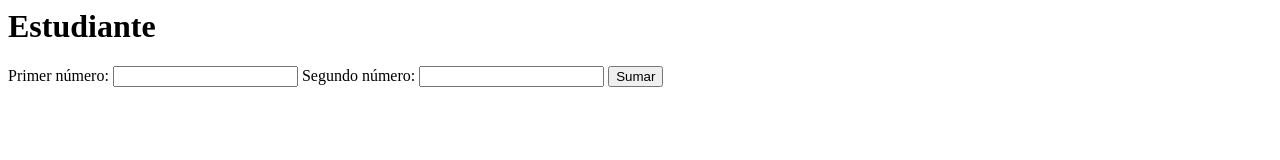
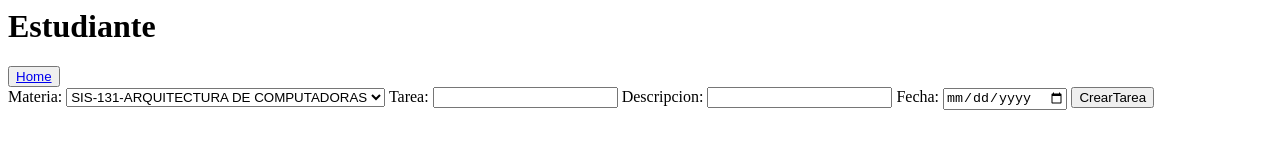
Before and after one commit to SebasAstu/Visualizador-Tareas-Estudiantes-UCB, a website built with Parcel: page estudiante.html in a window 1280 px wide. Built offline with nearby package versions, Linux system fonts and the light colour scheme.

Commit message:
implementar prueba cypress: deberia agregar una tarea

```diff
--- a/estudiante.html
+++ b/estudiante.html
@@ -1,12 +1,25 @@
 <html>
   <body>
     <h1 id="pagEstudiante">Estudiante</h1>
-    <form id="sumar-form">
-      <label for="primer-numero">Primer número:</label>
-      <input type="number" id="primer-numero" />
-      <label for="segundo-numero">Segundo número:</label>
-      <input type="number" id="segundo-numero" />
-      <input type="submit" value="Sumar" id="sumar-button" />
+    <button><a href="index.html">Home</a></button>
+    <form id="tareas-form">
+      <label for="nom-materia">Materia:</label>
+      <Select id = "nom-materia">
+        <Option value = 'ARQUITECTURA DE COMPUTADORAS'>SIS-131-ARQUITECTURA DE COMPUTADORAS</option>
+        <Option value = 'ARQUITECTURA DE SOFTWARE'>SIS-311-ARQUITECTURA DE SOFTWARE</option>
+        <Option value = 'BASES DE DATOS I'>SIS-122-BASES DE DATOS I</option>
+        <Option value = 'BASES DE DATOS II'>SIS-221-BASES DE DATOS II</option>
+        <Option value = 'ESTRUCTURA DE DATOS'>SIS-211-ESTRUCTURA DE DATOS</option>
+        <Option value = 'INGENIERIA DE SISTEMAS I'>SIS-121-INGENIERIA DE SISTEMAS I</option>
+        <Option value = 'INGENIERIA DE SOFTWARE'>SIS-213-INGENIERIA DE SOFTWARE</option>
+      </Select>
+      <label for="nom-tarea">Tarea:</label>
+      <input type="text" id="nom-tarea"/>
+      <label for="descripcion">Descripcion: </label>
+      <input type="text" id="descripcion"/>
+      <label for="fech-tarea">Fecha: </label>
+      <input type="Date" id="fech-tarea"/>
+      <input type="submit" value="CrearTarea" id="tarea-button" />
     </form>
     <div id="resultado-div"></div>
 
```
Also changed, not shown: cypress/e2e/tareas.cy.js (+18 -0 lines).
